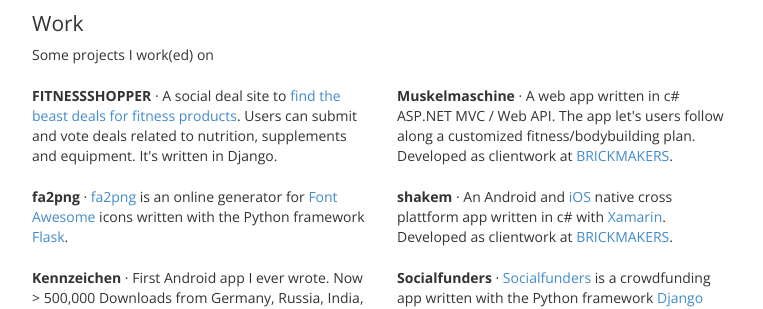
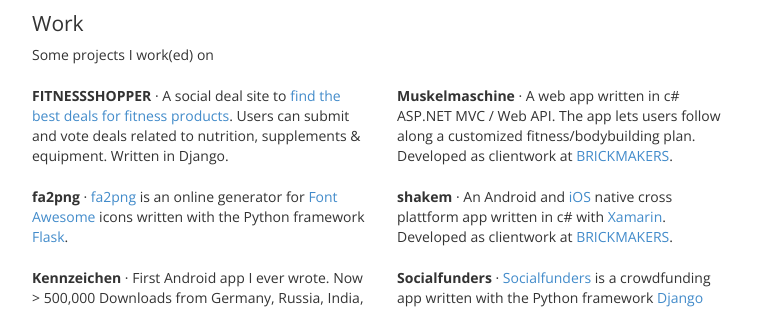
Before and after one commit to jnkwrych/jnkwrych.github.io, a Jekyll site: the page built from index.html, in a window 1280 px wide. Shown: the part 316-625 px from the top of the page, without its empty margins (258-1021 px from the left). Built offline with Jekyll 4.4.1, drawn with Linux system fonts in a browser that asks for light colours; Markdown is read by kramdown in place of the engine named in the settings.

Commit message:
Update index.html

```diff
--- a/index.html
+++ b/index.html
@@ -9,10 +9,10 @@
 
     <div class="row items">
         <div class="col-md-6">
-            <p><b>FITNESSSHOPPER</b> &middot; A social deal site to <a href="https://fitnessshopper.de/" target="_blank">find the beast deals for fitness products</a>. Users can submit and vote deals related to nutrition, supplements and equipment. It's written in Django.</p>
+            <p><b>FITNESSSHOPPER</b> &middot; A social deal site to <a href="https://fitnessshopper.de/" target="_blank">find the best deals for fitness products</a>. Users can submit and vote deals related to nutrition, supplements & equipment. Written in Django.</p>
         </div>
         <div class="col-md-6">
-            <p><b>Muskelmaschine</b> &middot; A web app written in c# ASP.NET MVC / Web API. The app let's users follow along a customized fitness/bodybuilding plan.
+            <p><b>Muskelmaschine</b> &middot; A web app written in c# ASP.NET MVC / Web API. The app lets users follow along a customized fitness/bodybuilding plan.
             <br>
             Developed as clientwork at <a href="http://www.brickmakers.de/">BRICKMAKERS</a>.</p>
         </div>
```
